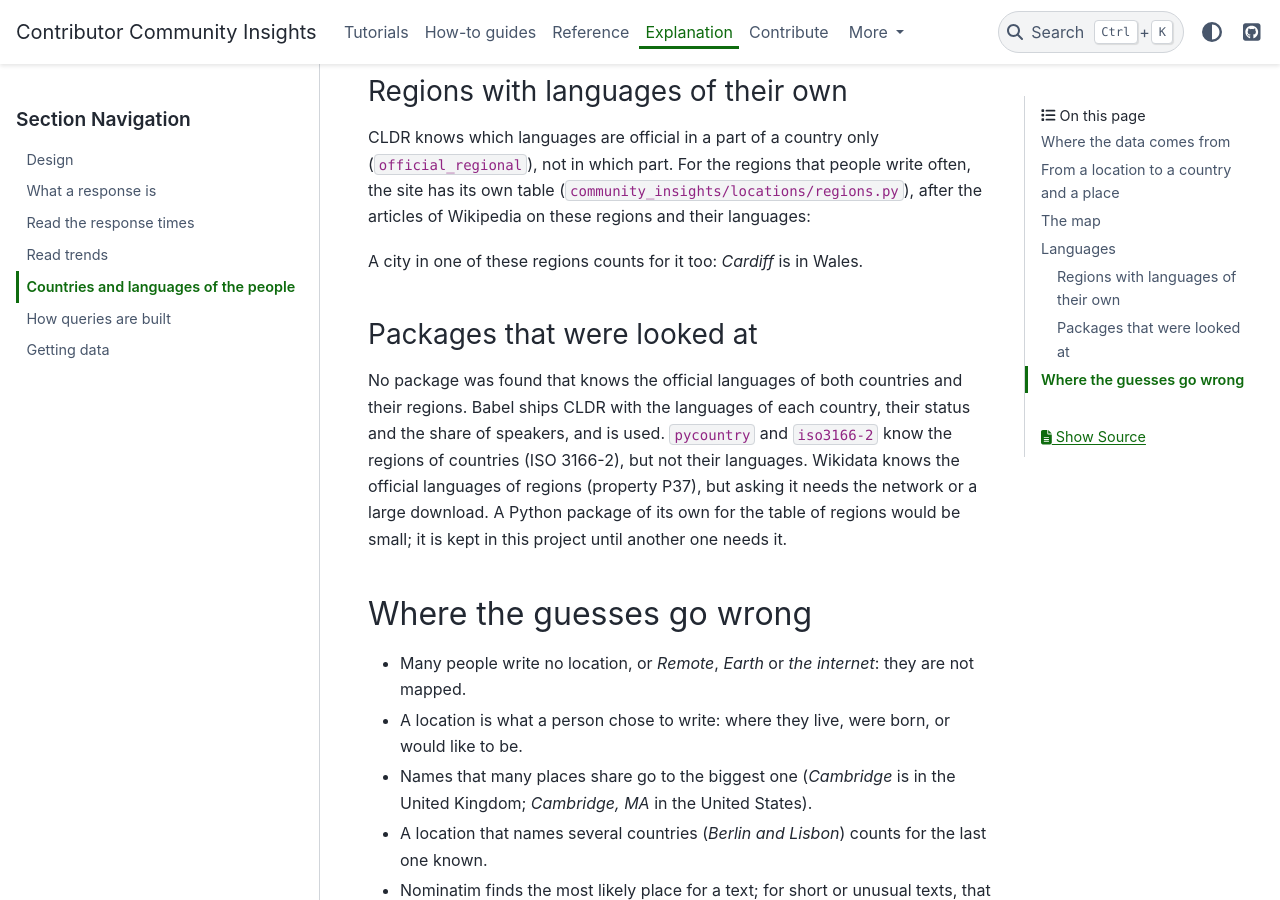
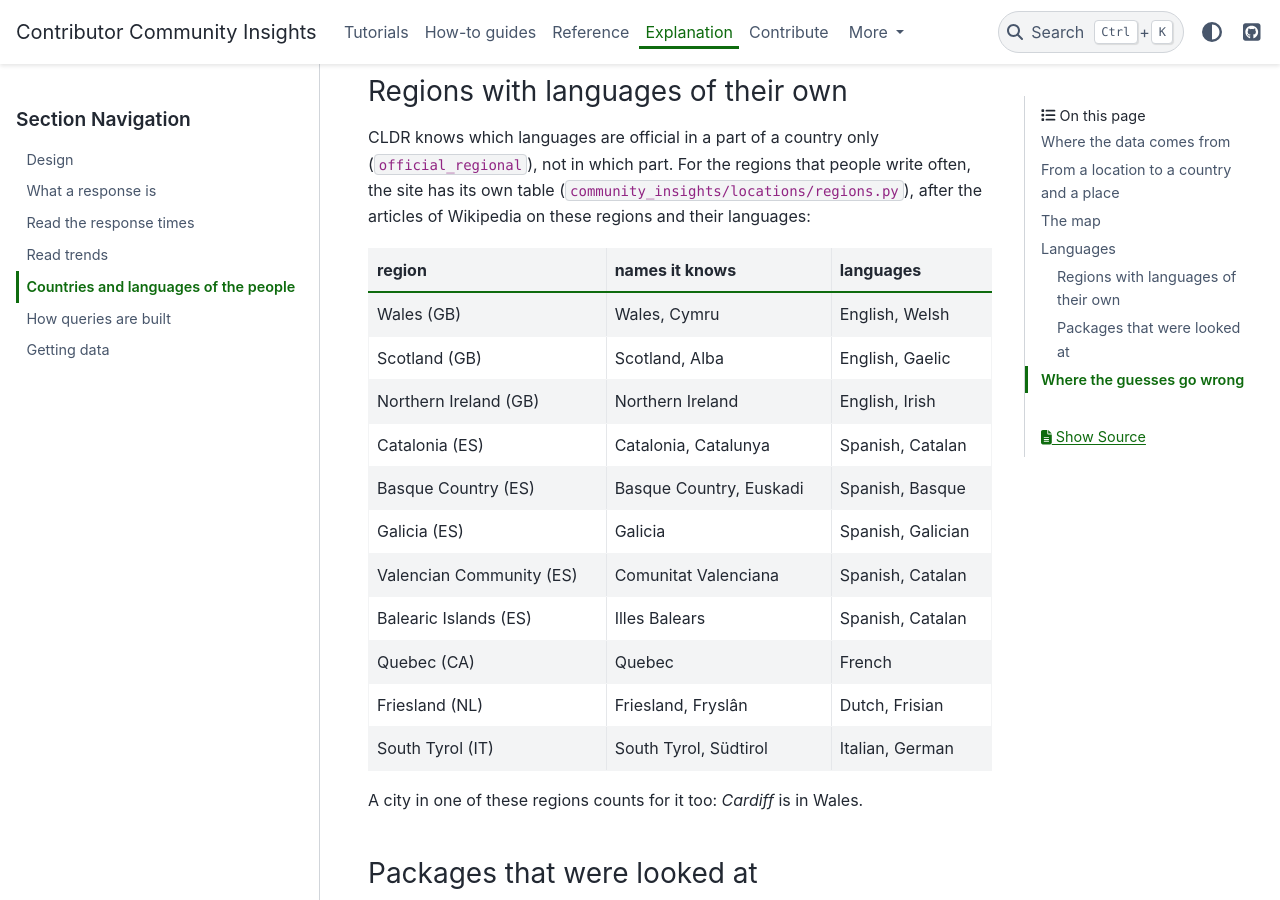
Before and after one commit to PyCalendar/community-insights, a Sphinx documentation site: the page built from docs/explanation/countries.rst, in a window 1280 px wide and 900 px high, scrolled down 3225 px. Built offline with Sphinx 7.4.7 and the PyData theme 0.15.4, drawn with Linux system fonts in a browser that asks for light colours; part of the change alters nothing that is shown; some of the changed text lies outside the part shown.

Commit message:
Fix the table and a literal of the explanation of the countries
The table of the regions was malformed and an inline literal had no end,
which failed the docs and the link check of the CI.

Co-Authored-By: Claude Opus 5.5 <noreply@anthropic.com>

```diff
--- a/docs/explanation/countries.rst
+++ b/docs/explanation/countries.rst
@@ -16,7 +16,7 @@ From a location to a country and a place
 
 The site first looks the location up offline, in the place names of `GeoNames <https://www.geonames.org/>`_ (through the Python package ``geonamescache``):
 
-#. The location is split at commas, semicolons, slashes, brackets, `` - `` and `` and ``.
+#. The location is split at commas, semicolons, slashes, vertical bars, brackets, a dash between spaces, and the word *and*.
 #. The parts are read from the last to the first, as people write *City, Country*. The first part that is a country decides the country: its name in English, a common other name (*USA*, *UK*, *Deutschland*, *Holland*), or its two-letter code (*DE*). A two-letter code after a city is a state of the United States if there is one (*Portland, OR*). A state of the United States is the United States.
 #. A part that names a region with languages of its own, such as *Wales* or *Catalunya*, gives the region and its country (see :ref:`regions`).
 #. A part that is a city, of at least 15 000 people, gives the place: the biggest city of that name in the country found, or the biggest of that name anywhere if no country is named. *Paris* is in France, *Paris, Texas* in the United States. A city in another country than the one named is left out: *Lyon, Germany* is Germany without a place.
@@ -59,23 +59,45 @@ Regions with languages of their own
 
 CLDR knows which languages are official in a part of a country only (``official_regional``), not in which part. For the regions that people write often, the site has its own table (``community_insights/locations/regions.py``), after the articles of Wikipedia on these regions and their languages:
 
-=========================  ===================  ==================
-region                     names it knows       languages
-=========================  ===================  ==================
-Wales (GB)                 Wales, Cymru         English, Welsh
-Scotland (GB)              Scotland, Alba       English, Gaelic
-Northern Ireland (GB)      Northern Ireland     English, Irish
-Catalonia (ES)             Catalonia, Catalunya Spanish, Catalan
-Basque Country (ES)        Basque Country,      Spanish, Basque
-                           Euskadi
-Galicia (ES)               Galicia              Spanish, Galician
-Valencian Community (ES)   Comunitat Valenciana Spanish, Catalan
-Balearic Islands (ES)      Illes Balears        Spanish, Catalan
-Quebec (CA)                Quebec               French
-Friesland (NL)             Friesland, Fryslân   Dutch, Frisian
-South Tyrol (IT)           South Tyrol,         Italian, German
-                           Südtirol
-=========================  ===================  ==================
+.. list-table::
+   :header-rows: 1
+
+   * - region
+     - names it knows
+     - languages
+   * - Wales (GB)
+     - Wales, Cymru
+     - English, Welsh
+   * - Scotland (GB)
+     - Scotland, Alba
+     - English, Gaelic
+   * - Northern Ireland (GB)
+     - Northern Ireland
+     - English, Irish
+   * - Catalonia (ES)
+     - Catalonia, Catalunya
+     - Spanish, Catalan
+   * - Basque Country (ES)
+     - Basque Country, Euskadi
+     - Spanish, Basque
+   * - Galicia (ES)
+     - Galicia
+     - Spanish, Galician
+   * - Valencian Community (ES)
+     - Comunitat Valenciana
+     - Spanish, Catalan
+   * - Balearic Islands (ES)
+     - Illes Balears
+     - Spanish, Catalan
+   * - Quebec (CA)
+     - Quebec
+     - French
+   * - Friesland (NL)
+     - Friesland, Fryslân
+     - Dutch, Frisian
+   * - South Tyrol (IT)
+     - South Tyrol, Südtirol
+     - Italian, German
 
 A city in one of these regions counts for it too: *Cardiff* is in Wales.
 
```
